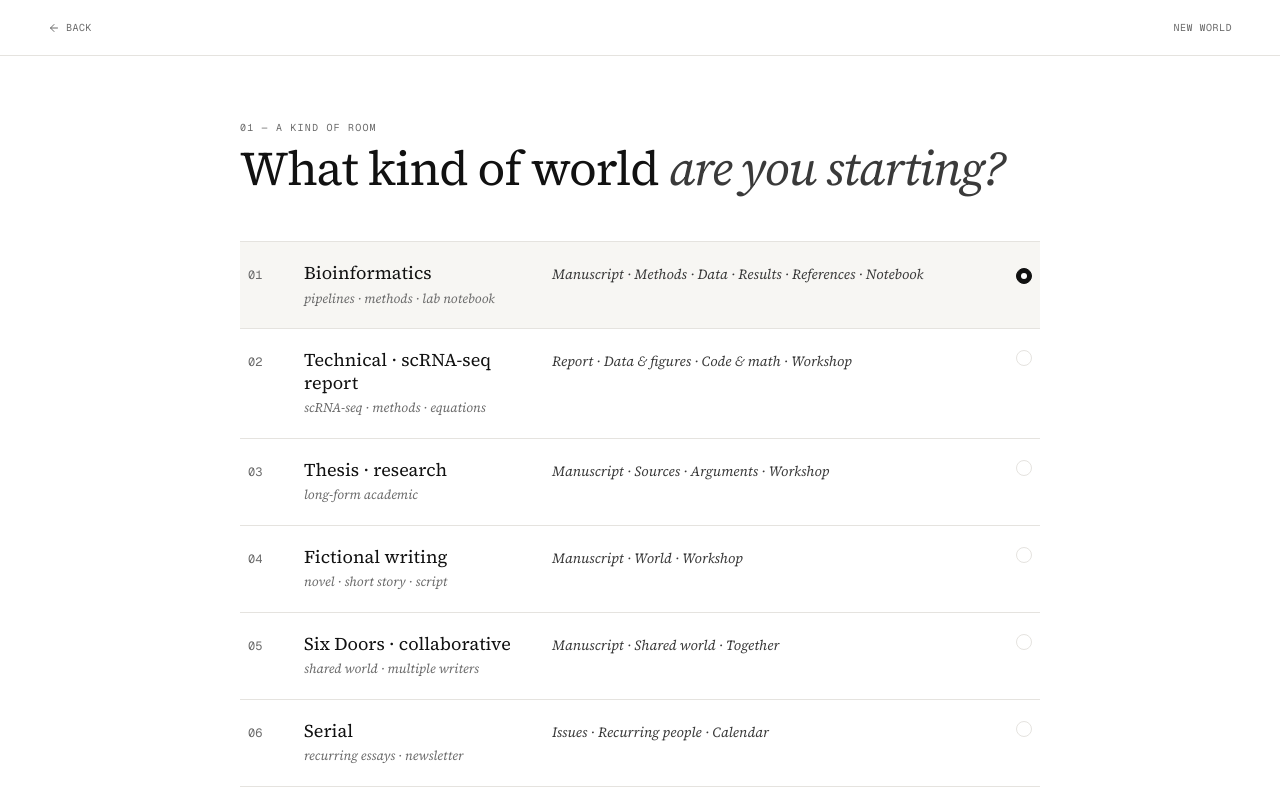
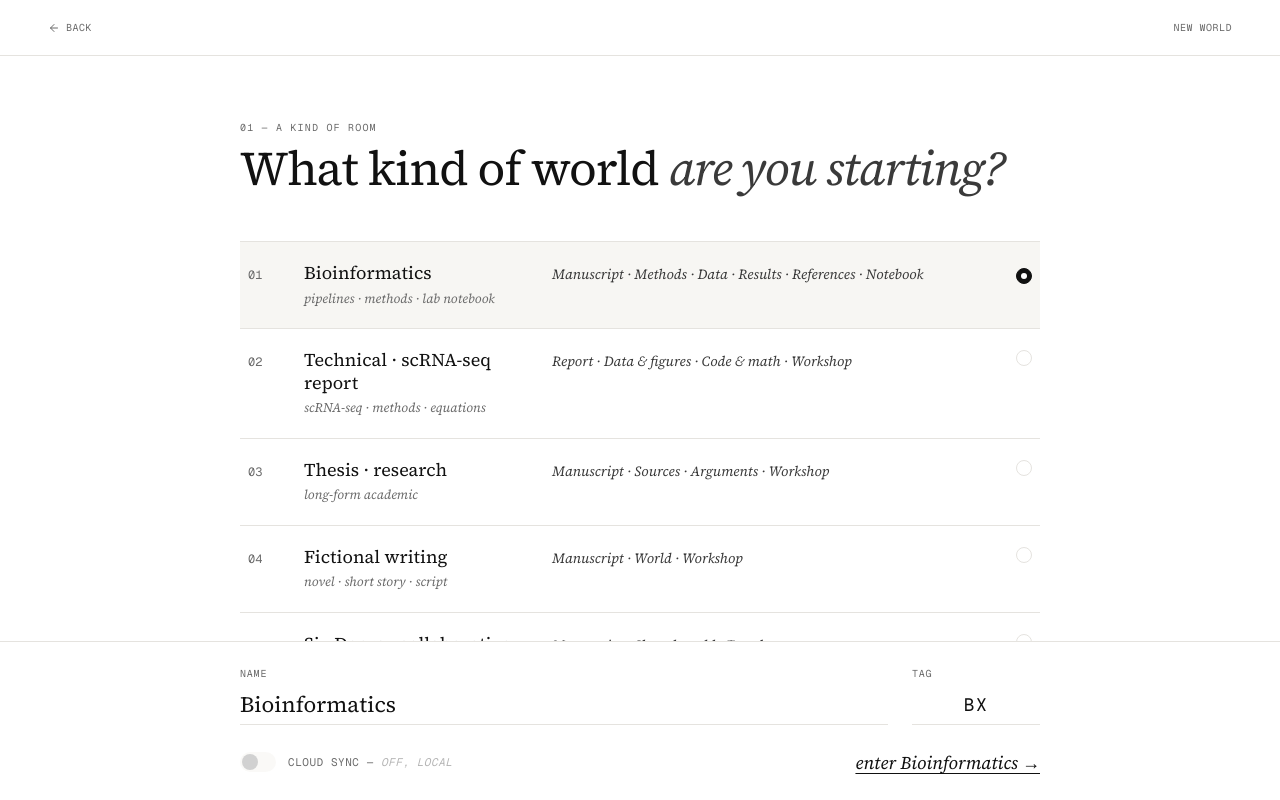
Before and after one commit to DopaMindLabs/writer, a React (Vite) app: page /new in a window 1280 px wide. Built offline with nearby package versions, Linux system fonts and the light colour scheme.

Commit message:
feat: minor UI enhancements

```diff
--- a/src/screens/Templates.tsx
+++ b/src/screens/Templates.tsx
@@ -57,10 +57,8 @@ export function TemplatesScreen() {
         </div>
       </header>
 
-      <form
-        onSubmit={onSubmit}
-        className="mx-auto flex w-full max-w-4xl flex-col gap-12 px-12 py-16"
-      >
+      <form onSubmit={onSubmit} className="flex flex-1 flex-col">
+        <div className="mx-auto flex w-full max-w-4xl flex-col gap-12 px-12 pt-16 pb-12">
           <div>
             <div className="mb-2 font-mono text-[10px] uppercase tracking-[0.12em] text-ink-3">
               01 — A KIND OF ROOM
@@ -77,7 +75,9 @@ export function TemplatesScreen() {
             <legend className="sr-only">Choose a template</legend>
             {templates.map((t, i) => {
               const active = t.id === selectedId;
-            const sectionPreview = t.sections.map((s) => s.label).join(' · ');
+              const sectionPreview = t.sections
+                .map((s) => s.label)
+                .join(' · ');
               return (
                 <button
                   key={t.id}
@@ -124,7 +124,10 @@ export function TemplatesScreen() {
               );
             })}
           </fieldset>
+        </div>
 
+        <div className="sticky bottom-0 z-10 border-t border-rule bg-paper">
+          <div className="mx-auto flex w-full max-w-4xl flex-col gap-6 px-12 py-6">
             <div className="grid grid-cols-[1fr_8rem] gap-6">
               <div>
                 <label
@@ -138,7 +141,7 @@ export function TemplatesScreen() {
                   type="text"
                   value={name}
                   onChange={(e) => setName(e.target.value)}
-              className="mt-1 w-full border-0 border-b border-rule bg-transparent py-2 font-serif text-[22px] text-ink outline-none focus:border-ink"
+                  className="mt-1 h-10 w-full border-0 border-b border-rule bg-transparent py-0 font-serif text-[22px] leading-none text-ink outline-none focus:border-ink"
                 />
               </div>
               <div>
@@ -154,12 +157,12 @@ export function TemplatesScreen() {
                   maxLength={3}
                   value={tag}
                   onChange={(e) => setTag(e.target.value.toUpperCase())}
-              className="mt-1 w-full border-0 border-b border-rule bg-transparent py-2 text-center font-mono text-[18px] tracking-widest text-ink outline-none focus:border-ink"
+                  className="mt-1 h-10 w-full border-0 border-b border-rule bg-transparent py-0 text-center font-mono text-[18px] leading-none tracking-widest text-ink outline-none focus:border-ink"
                 />
               </div>
             </div>
 
-        <div className="flex items-center justify-between border-t border-rule pt-6">
+            <div className="flex items-center justify-between">
               <div className="flex items-center gap-3">
                 <div
                   className="flex h-5 w-9 cursor-not-allowed items-center rounded-full bg-paper-2 px-0.5 opacity-60"
@@ -183,6 +186,8 @@ export function TemplatesScreen() {
                 {submitting ? 'creating…' : submitLabel}
               </button>
             </div>
+          </div>
+        </div>
       </form>
     </div>
   );
```
Lines whose indentation alone changed are shown as unchanged.
